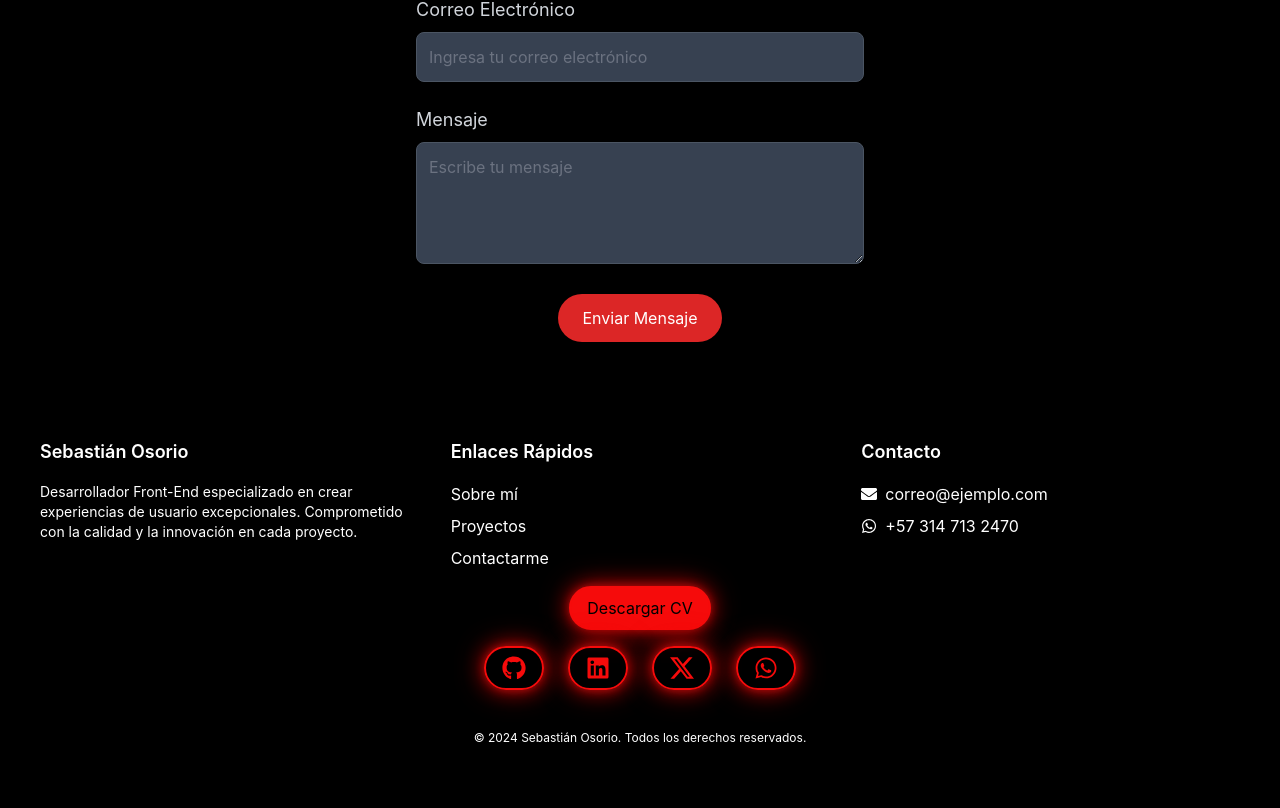
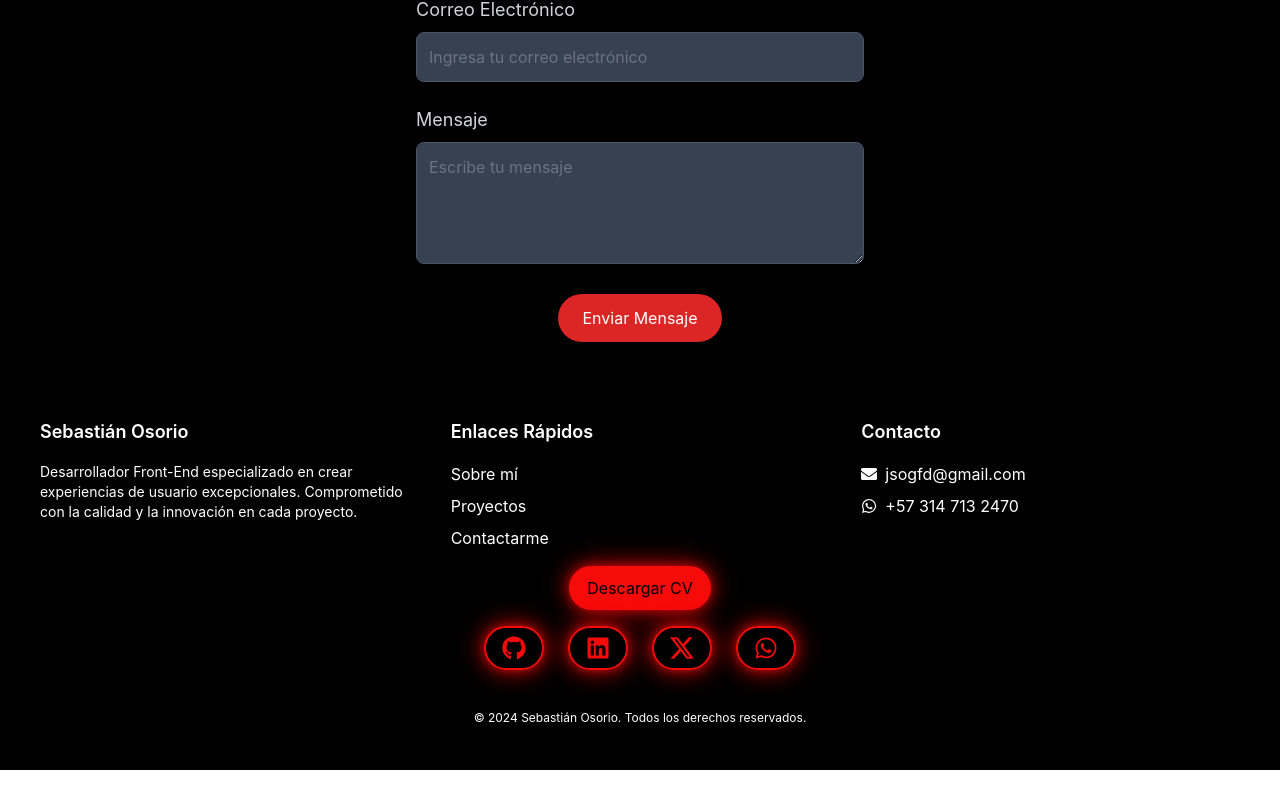
Before and after one commit to sogom01/portfolio-sogom, a React (Create React App) app: page / in a window 1280 px wide. Shown: the part 3048-3856 px from the top of the page. After the commit the page ends 3818 px from the top, so only its background shows below. Built offline with nearby package versions, Linux system fonts and the light colour scheme.

Commit message:
Cambios en el footer ya que se actualiza el correo para contactar

```diff
--- a/src/components/Footer.js
+++ b/src/components/Footer.js
@@ -4,7 +4,7 @@ import { SiX } from 'react-icons/si';
 
 const Footer = () => {
     return (
-        <footer className="bg-black text-white py-10">
+        <footer className="bg-black text-white py-5">
             <div className="container mx-auto px-4 grid grid-cols-1 md:grid-cols-3 gap-8">
                 {/* Sección de Información */}
                 <div className="flex flex-col items-center md:items-start">
@@ -30,7 +30,7 @@ const Footer = () => {
                     <ul className="space-y-2">
                         <li className="flex items-center space-x-2">
                             <FaEnvelope />
-                            <a href="mailto:correo@ejemplo.com" className="hover:text-red-700 transition duration-300">correo@ejemplo.com</a>
+                            <a href="mailto:jsogfd@gmail.com" className="hover:text-red-700 transition duration-300">jsogfd@gmail.com</a>
                         </li>
                         <li className="flex items-center space-x-2">
                             <FaWhatsapp />
```
